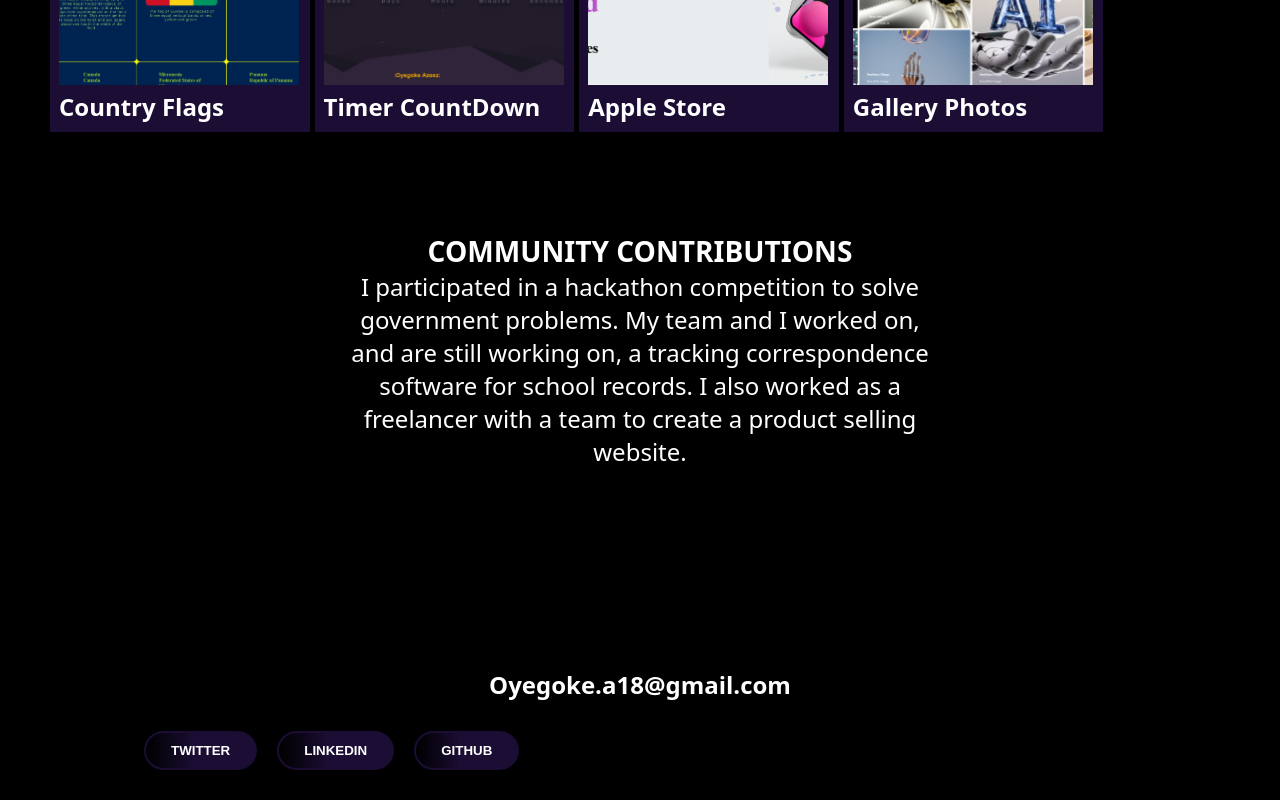
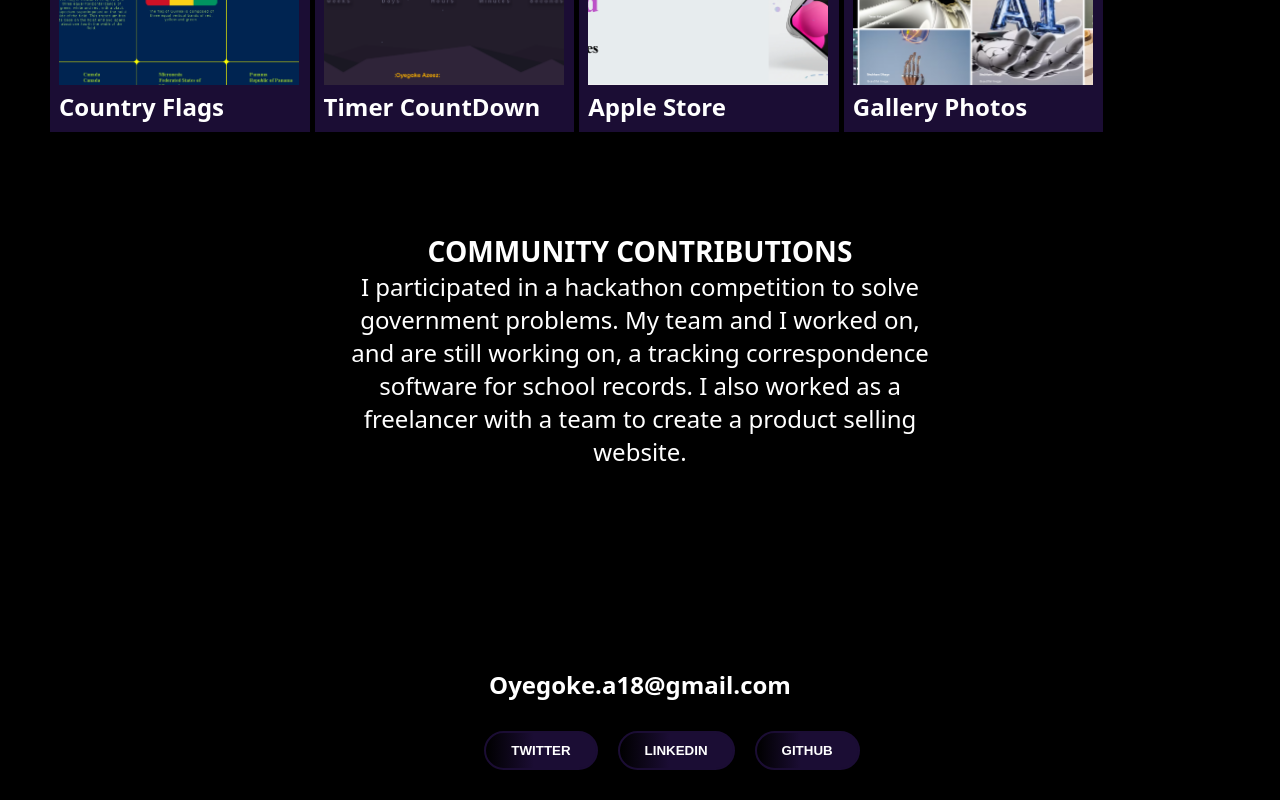
Before and after one commit to harteyhitman/my-web, a React (Create React App) app: page / in a window 1280 px wide. Shown: the part 2574-3374 px from the top of the page. Built offline with nearby package versions, Linux system fonts and the light colour scheme.

Commit message:
no favicon

```diff
--- a/public/index.html
+++ b/public/index.html
@@ -2,7 +2,6 @@
 <html lang="en">
   <head>
     <meta charset="utf-8" />
-    <link rel="icon" href="/favicon.ico" />
     <meta name="viewport" content="width=device-width, initial-scale=1" />
     <meta name="theme-color" content="#000000" />
     <meta
--- a/src/App.css
+++ b/src/App.css
@@ -190,6 +190,8 @@ button:hover {
 #footer {
   display: flex;
   justify-content: space-between;
+  justify-content: center;
+  align-items: center;
   margin: 30px;
 }
 .contact {
```
